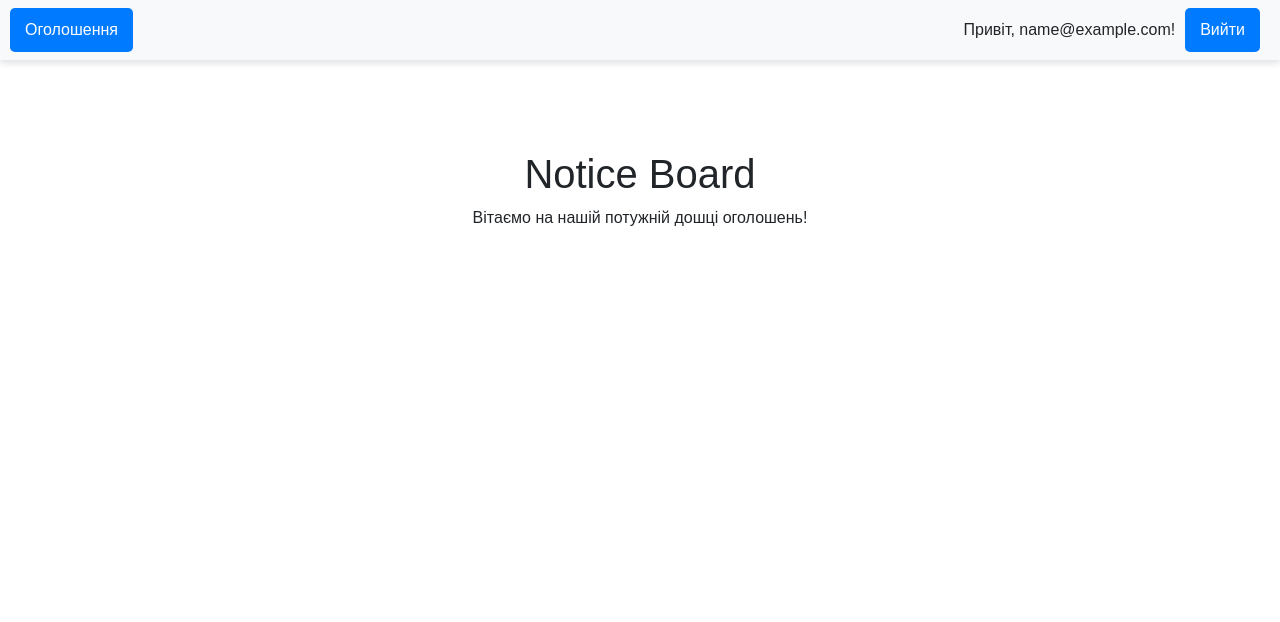
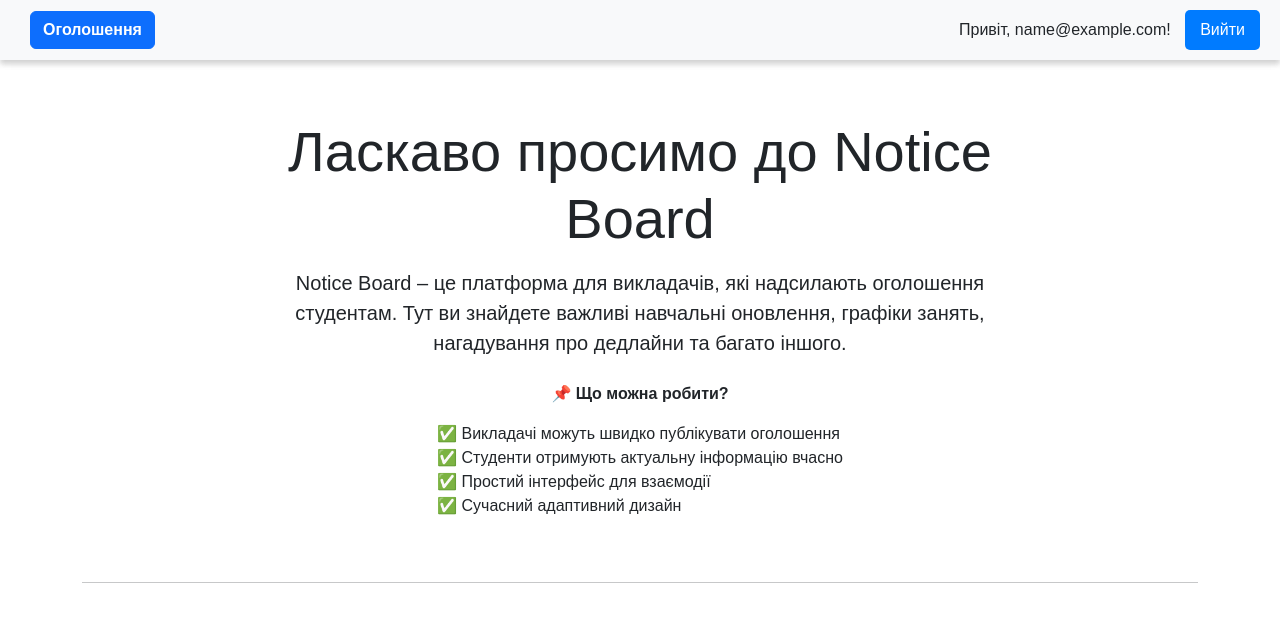
Before and after one commit to Yanohi7/notice_board, a Flask app: page / in a window 1280 px wide. Shown: the top 622 px of the page. Run offline with Flask 3, Linux system fonts and the light colour scheme; the visitor is signed in with stand-in values (Sample User, id 1).

Commit message:
styles were added to enhance user experience

```diff
--- /dev/null
+++ b/app/static/css/styles.css
@@ -0,0 +1,118 @@
+body {
+    font-family: Arial, sans-serif;
+    padding: 20px;
+    margin: 0;
+    padding-top: 70px; /* відступ, щоб хедер не перекривав контент */
+}
+
+/* Карточки */
+.card {
+    border-radius: 10px;
+}
+
+/* Кнопки */
+.btn-primary, .btn-success {
+    font-weight: bold;
+}
+
+a.btn-link {
+    text-decoration: none;
+}
+
+/* Центрування контейнера авторизації */
+.auth-container {
+    min-height: 50vh;
+    display: flex;
+    justify-content: center;
+    align-items: center;
+    margin-top: -5vh;
+}
+
+/* Flash-повідомлення */
+.flash-messages {
+    position: fixed;
+    top: 10%;
+    left: 50%;
+    transform: translateX(-50%);
+    z-index: 1050;
+    width: 350px;
+}
+
+.alert {
+    padding: 12px;
+    border-radius: 5px;
+    margin-bottom: 10px;
+    font-size: 14px;
+    opacity: 0;
+    transform: translateY(-10px);
+    transition: opacity 0.5s ease, transform 0.5s ease;
+}
+
+.alert.show {
+    opacity: 1;
+    transform: translateY(0);
+}
+
+/* Навбар */
+.custom-navbar {
+    display: flex;
+    justify-content: space-between;
+    align-items: center;
+    background-color: #f8f9fa;
+    padding: 10px 20px;
+    position: fixed;
+    width: 100%;
+    height: 60px;
+    top: 0;
+    left: 0;
+    box-shadow: 0px 4px 6px rgba(0, 0, 0, 0.1);
+    z-index: 1000;
+}
+
+.custom-navbar a {
+    text-decoration: none;
+    margin-left: 10px;
+}
+
+.custom-navbar button, .logout-btn {
+    padding: 8px 15px;
+    border: none;
+    border-radius: 5px;
+    color: white !important;
+    cursor: pointer;
+    font-size: 16px;
+    transition: background 0.3s ease;
+}
+
+.custom-navbar button {
+    background-color: #007bff !important;
+}
+
+.custom-navbar button:hover {
+    background-color: #0056b3 !important;
+}
+
+.logout-btn {
+    background-color: #dc3545;
+}
+
+.logout-btn:hover {
+    background-color: #bb2d3b;
+}
+
+/* Основний контейнер */
+.container {
+    text-align: center;
+    margin-top: 80px;
+}
+
+/* Оголошення */
+.announcements-list {
+    display: flex;
+    gap: 15px;
+    align-items: center;
+}
+
+.announcement-item {
+    font-size: 14px;
+}
--- a/app/templates/base.html
+++ b/app/templates/base.html
@@ -4,89 +4,9 @@
     <meta charset="UTF-8">
     <title>{% block title %}Notice Board{% endblock %}</title>
 
-    <!-- Підключення Bootstrap -->
+    <!-- Підключення Bootstrap та стилів CSS -->
     <link rel="stylesheet" href="https://cdn.jsdelivr.net/npm/bootstrap@5.3.0/dist/css/bootstrap.min.css">
-
-    <style>
-        /* Стиль для тіла сторінки */
-        body {
-            font-family: Arial, sans-serif;
-            padding: 20px;
-            margin: 0;
-        }
-
-        /* Загальний контейнер для повідомлень */
-        .flash-messages {
-            position: fixed;
-            top: 10%; /* Опустив нижче */
-            left: 50%;
-            transform: translateX(-50%);
-            z-index: 1050;
-            width: 350px;
-        }
-
-        /* Стилізація для повідомлень */
-        .alert {
-            padding: 12px;
-            border-radius: 5px;
-            margin-bottom: 10px;
-            font-size: 14px;
-            opacity: 0;  /* Початково сховані */
-            transform: translateY(-10px);
-            transition: opacity 0.5s ease, transform 0.5s ease;
-        }
-
-        /* Показ повідомлення */
-        .alert.show {
-            opacity: 1;
-            transform: translateY(0);
-        }
-
-        /* Панель навігації */
-        .custom-navbar {
-            display: flex;
-            justify-content: flex-end;
-            align-items: center;
-            background-color: #f8f9fa;
-            padding: 10px 20px;
-            position: fixed;
-            right: 0;
-            top: 0;
-            width: 100%;
-            height: 60px;
-            box-shadow: 0px 4px 6px rgba(0, 0, 0, 0.1);
-            z-index: 1000;
-        }
-
-        /* Стиль для посилань у навбарі */
-        .custom-navbar a {
-            text-decoration: none;
-            margin-left: 10px;
-        }
-
-        /* Стиль для кнопок */
-        .custom-navbar button {
-            padding: 10px 15px;
-            border: none;
-            background-color: #007bff !important;
-            color: white !important;
-            cursor: pointer;
-            border-radius: 5px;
-            font-size: 16px;
-            transition: background 0.3s ease;
-        }
-
-        /* Зміна кольору при наведенні */
-        .custom-navbar button:hover {
-            background-color: #0056b3 !important;
-        }
-
-        /* Основний контейнер */
-        .container {
-            text-align: center;
-            margin-top: 80px;
-        }
-    </style>
+    <link rel="stylesheet" href="{{ url_for('static', filename='css/styles.css') }}">
 
     {% block styles %}
     {% endblock %}
--- a/app/templates/index.html
+++ b/app/templates/index.html
@@ -1,14 +1,41 @@
 {% extends 'base.html' %}
 
-{% block title %}Notice Board{% endblock %}
-
-{% block styles %} {% endblock %}
+{% block title %}Головна | Notice Board{% endblock %}
 
 {% block content %}
 
+{% if current_user.is_authenticated %}
+    {% include "partials/header.html" %}  {# Показуємо хедер тільки якщо користувач увійшов #}
+{% endif %}
 
-    <div class="container">
-        <h1>Notice Board</h1>
-        <p>Вітаємо на нашій потужній дошці оголошень!</p>
+<div class="container mt-5">
+    <div class="row justify-content-center">
+        <div class="col-md-8 text-center">
+            <h1 class="display-4">Ласкаво просимо до Notice Board</h1>
+            <p class="lead mt-3">
+                <strong>Notice Board</strong> – це платформа для викладачів, які надсилають оголошення студентам.
+                Тут ви знайдете важливі навчальні оновлення, графіки занять, нагадування про дедлайни та багато іншого.
+            </p>
+            <p class="mt-4">
+                📌 <strong>Що можна робити?</strong>
+            </p>
+            <ul class="list-unstyled text-start d-inline-block">
+                <li>✅ Викладачі можуть швидко публікувати оголошення</li>
+                <li>✅ Студенти отримують актуальну інформацію вчасно</li>
+                <li>✅ Простий інтерфейс для взаємодії</li>
+                <li>✅ Сучасний адаптивний дизайн</li>
+            </ul>
+
+            {% if not current_user.is_authenticated %}  {# Якщо користувач не увійшов, показуємо кнопки #}
+                <div class="mt-4">
+                    <a href="{{ url_for('register') }}" class="btn btn-success btn-lg">Зареєструватися</a>
+                    <a href="{{ url_for('login') }}" class="btn btn-primary btn-lg">Увійти</a>
+                </div>
+            {% endif %}
+        </div>
     </div>
+
+    <hr class="my-5">
+</div>
+
 {% endblock %}
--- a/app/templates/partials/header.html
+++ b/app/templates/partials/header.html
@@ -1,35 +1,14 @@
-{% block styles %}
-<style>
-   .custom-navbar .announcements {
-    position: absolute;
-    left: 0;
-}
+<div class="custom-navbar">
+    <div class="announcements-list">
+        <a href="{{ url_for('announcements.list_announcements') }}" class="btn btn-primary">Оголошення</a>
+    </div>
 
-
-body {
-    padding-top: 70px; /* відступ для коректного розміщення контенту,
-    щоб хедер не перекривав сторінку */
-
-}
-
-</style>
-{% endblock %}
-
-<div class="custom-navbar">
     {% if current_user.is_authenticated %}
-        <a class="announcements" href="{{ url_for('announcements.list_announcements') }}">
-            <button>Оголошення</button>
-        </a>
-        <span>Привіт, {{ current_user.email }}!</span>
-        <a href="{{ url_for('logout') }}">
-            <button>Вийти</button>
-        </a>
-    {% else %}
-        <a href="{{ url_for('login') }}">
-            <button>Вхід</button>
-        </a>
-        <a href="{{ url_for('register') }}">
-            <button>Реєстрація</button>
-        </a>
+        <div class="user-info">
+            <span class="user-email">Привіт, {{ current_user.email }}!</span>
+            <a href="{{ url_for('logout') }}">
+                <button class="logout-btn">Вийти</button>
+            </a>
+        </div>
     {% endif %}
 </div>
```
Also changed, not shown: app/templates/login.html (+23 -12 lines), app/templates/register.html (+27 -12 lines).
